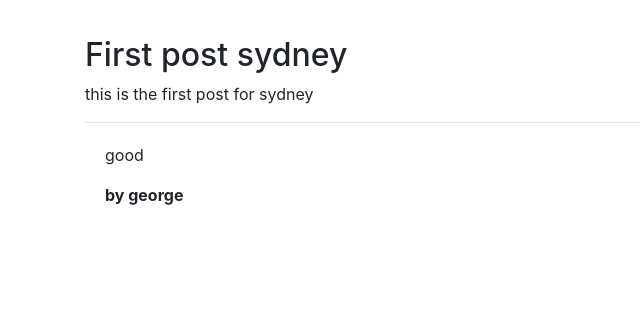
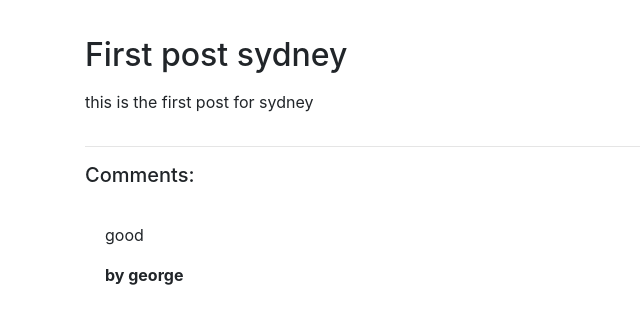
Before and after one commit to Mr-Georgie/django-blog, a Django app: page /post/1/ in a window 1280 px wide. Shown: the part 56-380 px from the top of the page, without its empty margins (0-640 px from the left). Run offline with Django 3.2, Linux system fonts and the light colour scheme; data comes from the database, SQL or seed files in the repository; some libraries are stand-ins or nearby versions.

Commit message:
not done yet

```diff
--- a/templates/post_detail.html
+++ b/templates/post_detail.html
@@ -3,7 +3,7 @@
 {% block content %}
     <div class='post-entry pt-3'>
         <h2>{{ post.title }}</h2>
-        <p>{{ post.body }}</p>
+        <p class='pt-2 pb-3'>{{ post.body }}</p>
 
         {% if user.is_authenticated %}
 
@@ -17,6 +17,7 @@
 
 
         <hr>
+        <h5 class='pb-3'>Comments:</h5>
         {% for comment in post.comments.all %}
             <div class="comment">
                 <p>{{ comment.comment_text|linebreaks }}</p>
```
